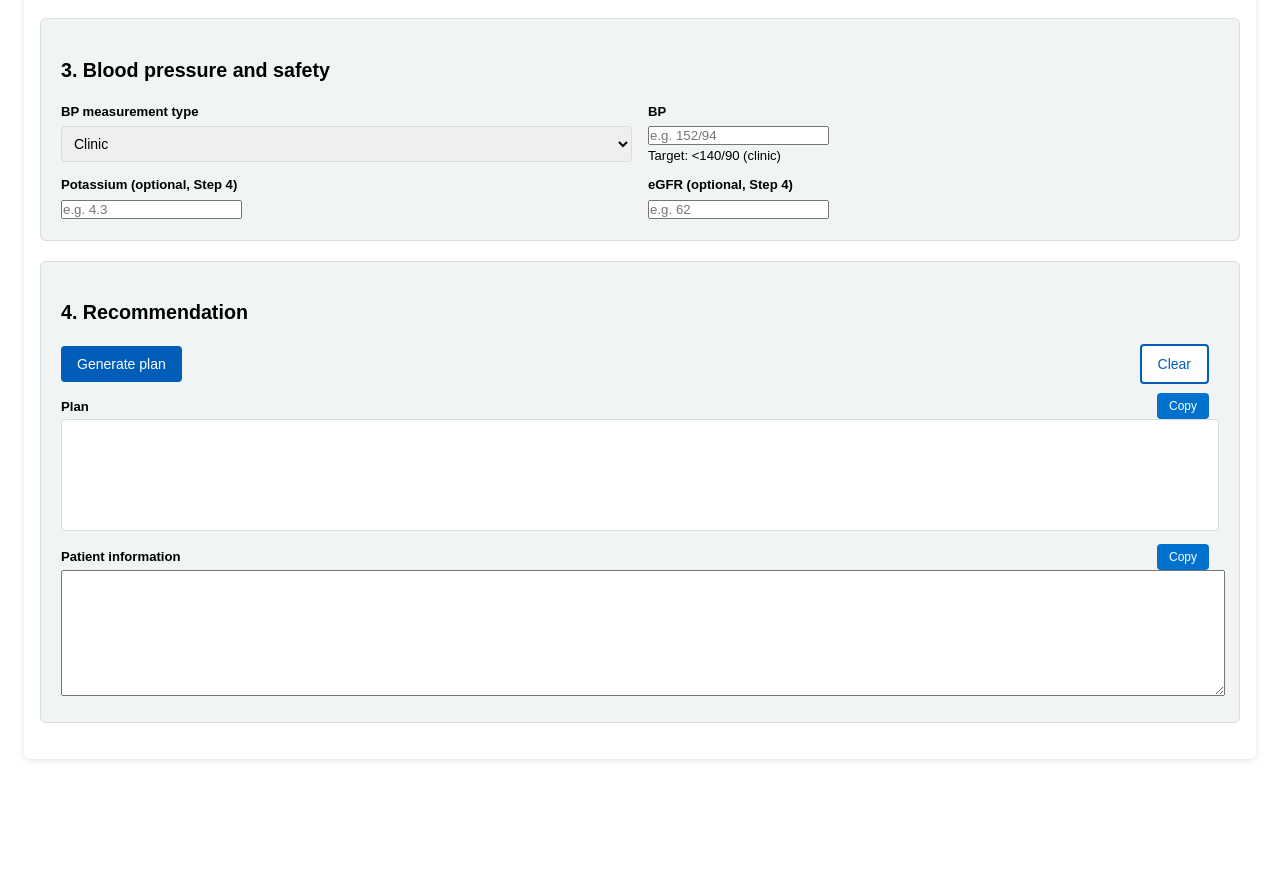
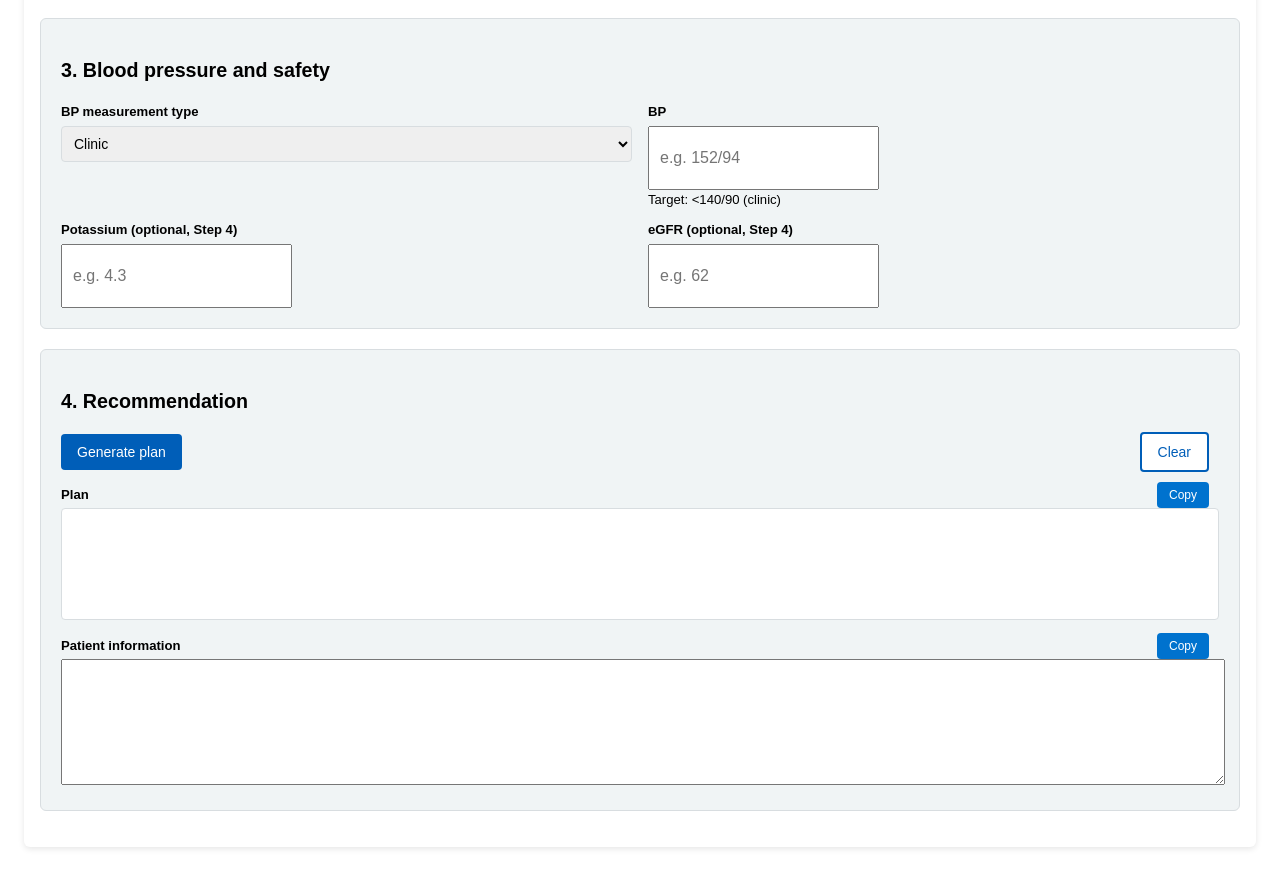
Before and after one commit to lewisbjardine/Medicines-Optimisation, a plain HTML site: page hypertension/index.html in a window 1280 px wide. Shown: the part 2212-3099 px from the top of the page. Before the commit the page ends 3040 px from the top, so only its background shows below. Drawn offline with Linux system fonts and the light colour scheme.

Commit message:
Update index.html

```diff
--- a/hypertension/index.html
+++ b/hypertension/index.html
@@ -133,18 +133,18 @@ textarea{width:100%;min-height:7.5rem}
  </div>
  <div>
  <label>BP</label>
- <input id="bpValue" placeholder="e.g. 152/94">
+ <input id="bpValue" placeholder="e.g. 152/94" style="min-height:44px;font-size:1rem;padding:8px 10px;">
  <div class="hint" id="targetHint"></div>
  </div>
 </div>
 <div class="grid" style="margin-top:.6rem">
  <div>
  <label>Potassium (optional, Step 4)</label>
- <input id="kVal" placeholder="e.g. 4.3">
+ <input id="kVal" placeholder="e.g. 4.3" style="min-height:44px;font-size:1rem;padding:8px 10px;">
  </div>
  <div>
  <label>eGFR (optional, Step 4)</label>
- <input id="egfrVal" placeholder="e.g. 62">
+ <input id="egfrVal" placeholder="e.g. 62" style="min-height:44px;font-size:1rem;padding:8px 10px;">
  </div>
 </div>
 </section>
```
